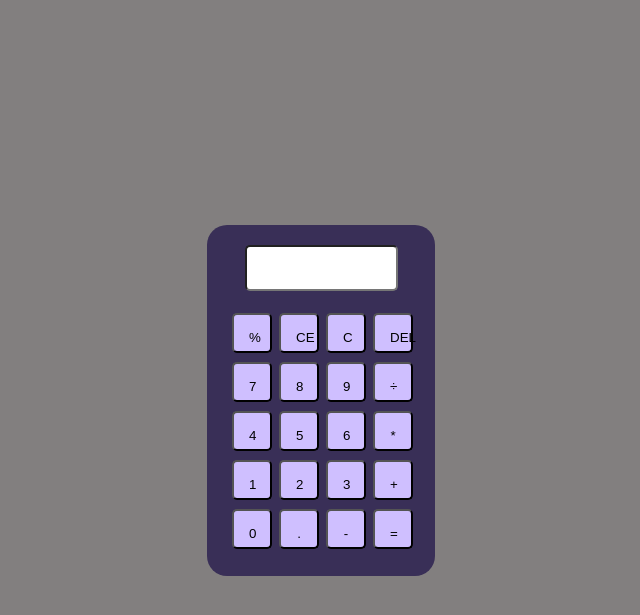
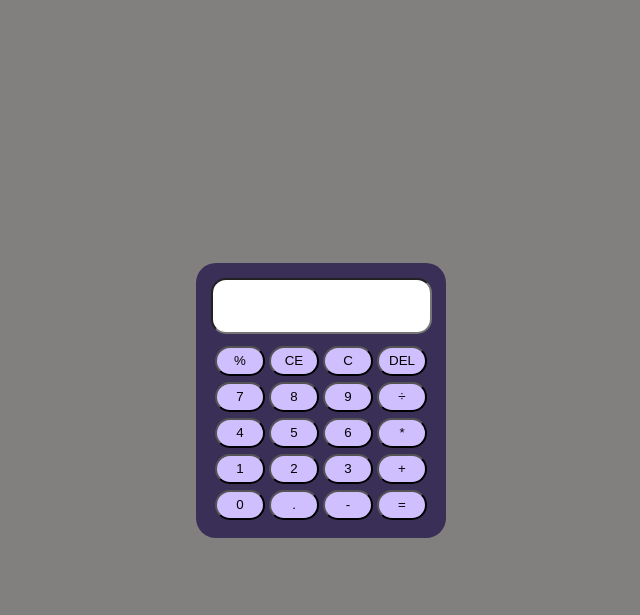
Before and after one commit to SrijanPusp/calculator, a plain HTML site: page index.html in a window 1280 px wide. Shown: the part 79-694 px from the top of the page, without its empty margins (319-959 px from the left). Drawn offline with Linux system fonts and the light colour scheme.

Commit message:
improved symmetry

```diff
--- a/utils.css
+++ b/utils.css
@@ -18,25 +18,28 @@ body {
   justify-content: center;
   align-items: center;
   flex-direction: column;
-  padding: 20px;
+  padding: 10px;
+  height: 255px;
+  width: 230px;
   background-color: rgb(57, 47, 87);
   border-radius: 20px;
 }
 .button{
   background-color: rgb(207, 191, 255);
-  padding: 15px;
   height: 5vh;
   width: 5vh;
-  margin-bottom: 5px;
-  margin-left: 3px;
-  border-radius: 5px;
+  margin-bottom: 2px;
+  border-radius: 20px;
+  width: 50px;
+  height: 30px;
+  cursor: pointer;
 }
 .row{
   padding:2px;
 }
 .input{
-  border-radius: 5px;
-  width: 145px;
-  height: 40px;
-  margin-bottom: 20px;
+  border-radius: 15px;
+  width: 213px;
+  height: 50px;
+  margin-bottom: 10px;
 }
```
